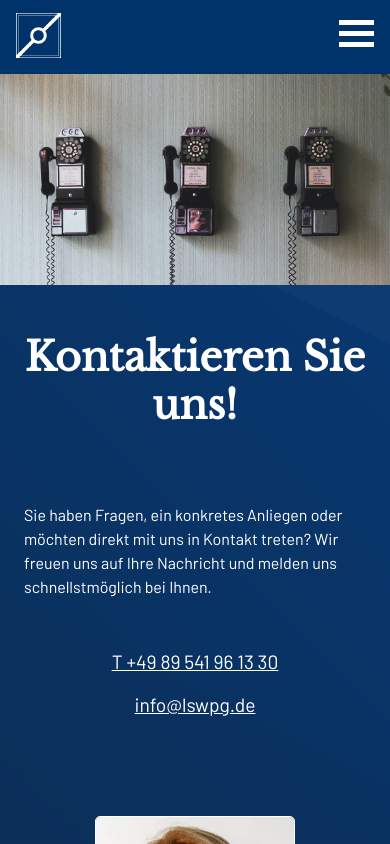
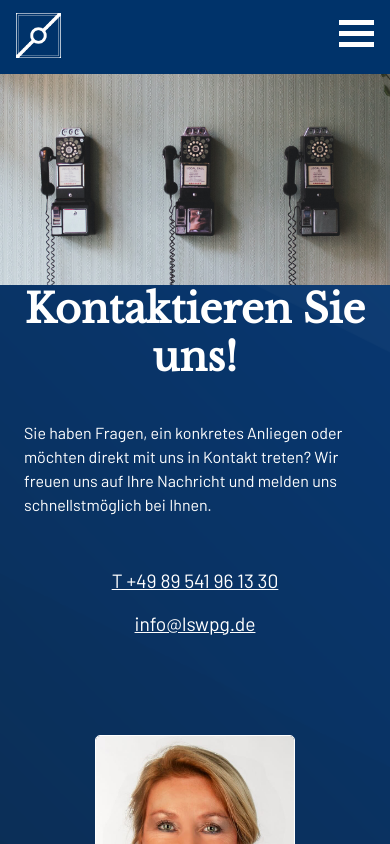
Before and after one commit to YinFromWuHanklan/lswpg.de, a SvelteKit app: page /kontakt in a window 390 px wide. Shown: the top 844 px of the page. Built offline with nearby package versions, Linux system fonts and the light colour scheme.

Commit message:
finally fix mobile nav

```diff
--- a/src/routes/Header.svelte
+++ b/src/routes/Header.svelte
@@ -34,6 +34,7 @@
   				<div class="bar2"></div>
   				<div class="bar3"></div>
 			</button>
+		</div>
 		{#if isOpen}
 		<ul class="nav_mobile_list">
 			<li>
@@ -50,7 +51,6 @@
 			</li>
 		</ul>
 		{/if}
-		</div>
 	</nav>
 </header>
 
@@ -107,12 +107,7 @@
     			height: auto;
     			justify-content: space-between;
 
-				// img {
-				// 	float: left;
-				// }
-
 				.toggler {
-					// float: right;
 					background-color: #00336A;
 					border: none;
 					position: absolute;
@@ -128,11 +123,16 @@
 						transition: 0.4s;
 					}
 				}
+			}
+		}
 
-				ul {
+		.nav_mobile_list {
+			display: none;
+
+			@media (max-width: 672px) {
+				display: block;
 				padding-left: 0;
 				text-align: center;
-					margin-top: 50px;
 				width: 100%;
 
 				li {
@@ -150,15 +150,6 @@
 					}
 				}
 			}
-
-				// &.closeNav {
-				// 	height: 15px;
-
-				// 	ul {
-				// 		display: none;
-				// 	}
-				// }
-			}
 		}
 	}
 </style>
--- a/src/routes/kontakt/+page.svelte
+++ b/src/routes/kontakt/+page.svelte
@@ -57,6 +57,10 @@
 	img {
 		width: 100vw;
 		z-index: -1;
+	}
+
+	h1 {
+		margin: 0 1rem;
 	}
 
 	.content {
```
Lines whose indentation alone changed are shown as unchanged.
